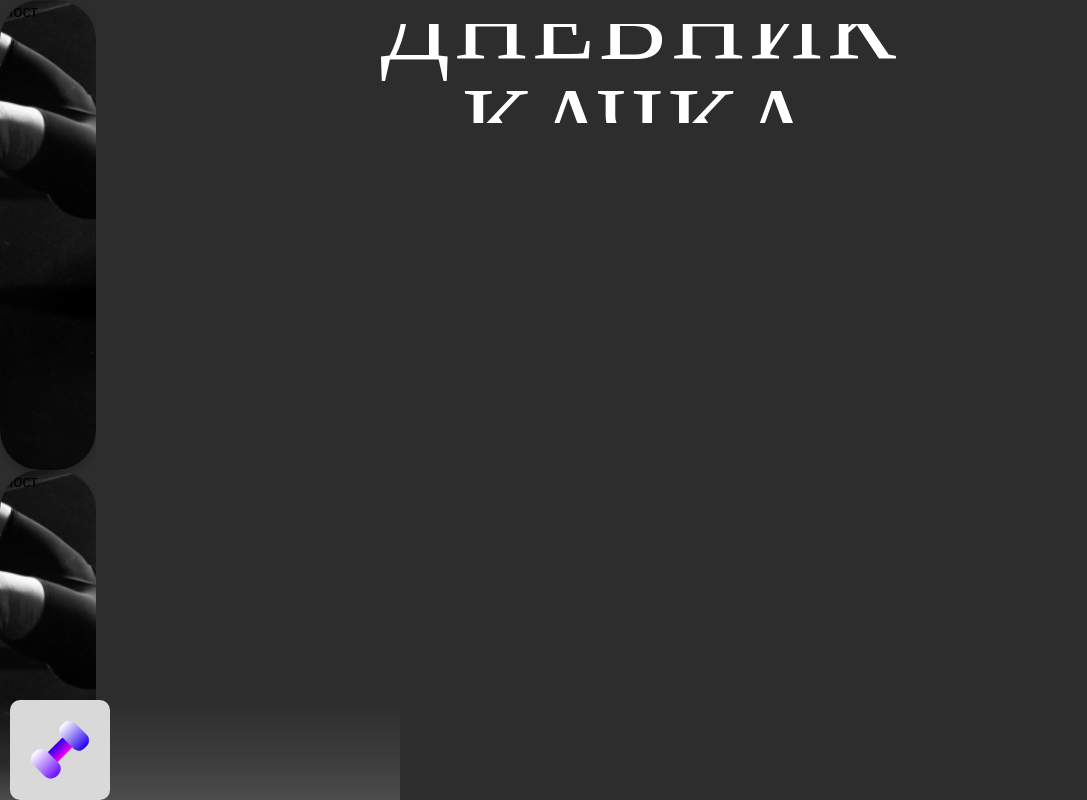
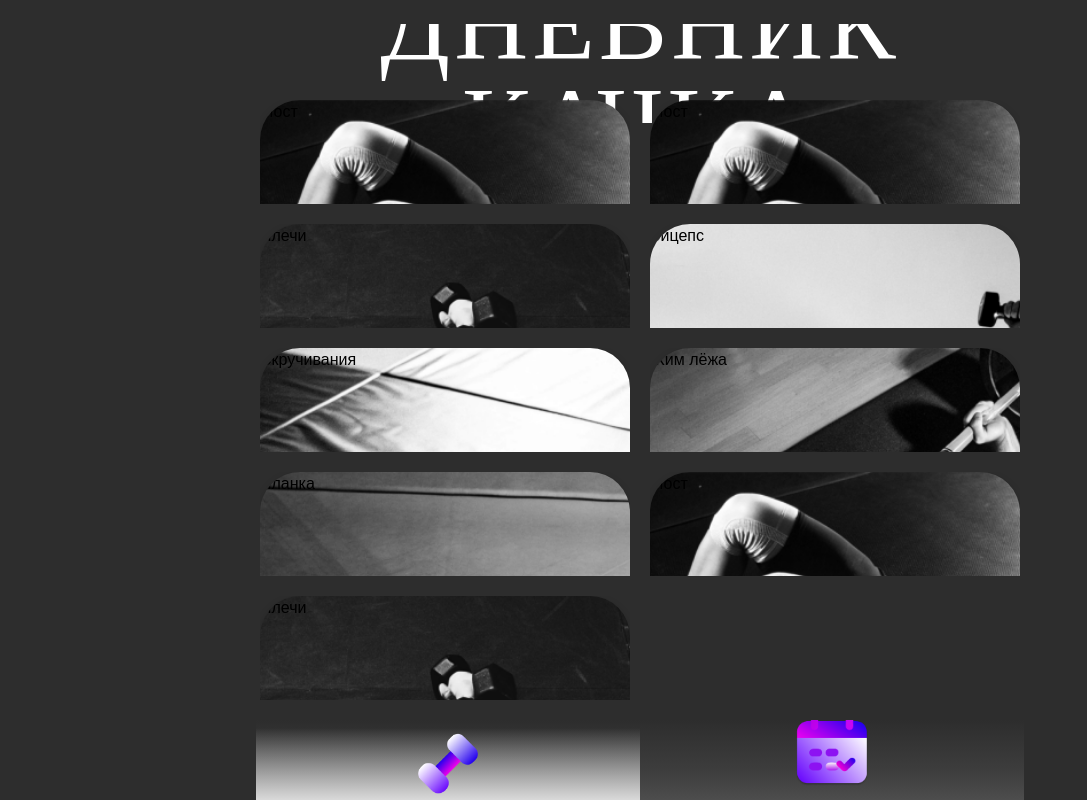
Before and after one commit to 1ev1n/diary_work, a Next.js app: page /trains in a window 1280 px wide. Shown: the whole page, without its empty margins (0-1087 px from the left). Built offline with nearby package versions, Linux system fonts and the light colour scheme.

Commit message:
Готовая страница trains

```diff
--- a/app/trains/page.js
+++ b/app/trains/page.js
@@ -5,7 +5,9 @@ import './/trains.css';
 export default function Trains() {
   return (
     <div className="frame">
+
       <h1 className="title">ДНЕВНИК КАЧКА</h1>
+
       <div className="scroll-container">
         <Link href="/excercise">
             <div
@@ -82,13 +84,17 @@ export default function Trains() {
       </div>
 
       <div className="sidebar-gradient">
-        <Link href="/calendar" className="icon">
-          <img src="/icons/calendar.png" alt="Calendar" />
-        </Link>
-        <Link href="/trains" className="icon">
-          <img src="/icons/excercises.png" alt="Trainings" />
-        </Link>
-      </div>
+            <div className="chosen-gradient">
+              <Link href="/trains" className="icon">
+                <img src="/icons/excercises.png" alt="Trainings" className='side-icon'/>
+              </Link>
+            </div>
+            <div className="not-chosen-gradient">
+              <Link href="/calendar" className="icon">
+                <img src="/icons/calendar.png" alt="Calendar" className='side-icon'/>
+              </Link>
+            </div>
+        </div>
     </div>
   );
 }
--- a/app/trains/trains.css
+++ b/app/trains/trains.css
@@ -55,16 +55,21 @@ body {
     z-index: 1;
   }
 
+  .scroll-container {
+    position: absolute;
+    width: 80%;
+    height: 80%;
+    top: 50%;
+    left: 50%;
+    transform: translate(-50%, -50%);
+    display: grid;
+    grid-template-columns: 1fr 1fr;
+    gap: 20px;
+    overflow-y: auto;
+    padding: 20px;
+  }
 
-  .scrollbar {
-    position: fixed;
-    top: 423px;
-    right: 15px;
-    width: 15px;
-    height: calc(100% - 423px);
-    border-radius: 20px;
-    background: rgba(77, 77, 77, 0.3);
-  }
+
 
   .scrollbar-thumb {
     width: 100%;
@@ -72,40 +77,3 @@ body {
     background: linear-gradient(180deg, #6B0BFD 0%, #D400F1 100%);
     border-radius: 20px;
   }
-
-
-  .sidebar-gradient {
-    position: absolute;
-    width: 100%;
-    height: 100px;
-    bottom: 0;
-    left: 0;
-    background: linear-gradient(360deg, #4D4D4D 0%, rgba(77, 77, 77, 0.5) 37.24%, rgba(77, 77, 77, 0) 100%);
-    display: flex;
-    justify-content: center;
-    align-items: center;
-    gap: 20px;
-  }
-
-  .sidebar-gradient .icon {
-    width: 100px;
-    height: 100px;
-    max-width: 270px;
-    max-height: 270px;
-    background-color: #D9D9D9;
-    border-radius: 10px;
-    display: flex;
-    justify-content: center;
-    align-items: center;
-    transition: 0.3s;
-  }
-
-  .sidebar-gradient .icon img {
-    width: 70%;
-    height: 70%;
-    object-fit: contain;
-  }
-
-  .sidebar-gradient .icon:hover {
-    background-color: #6B5AF2;
-  }
```
